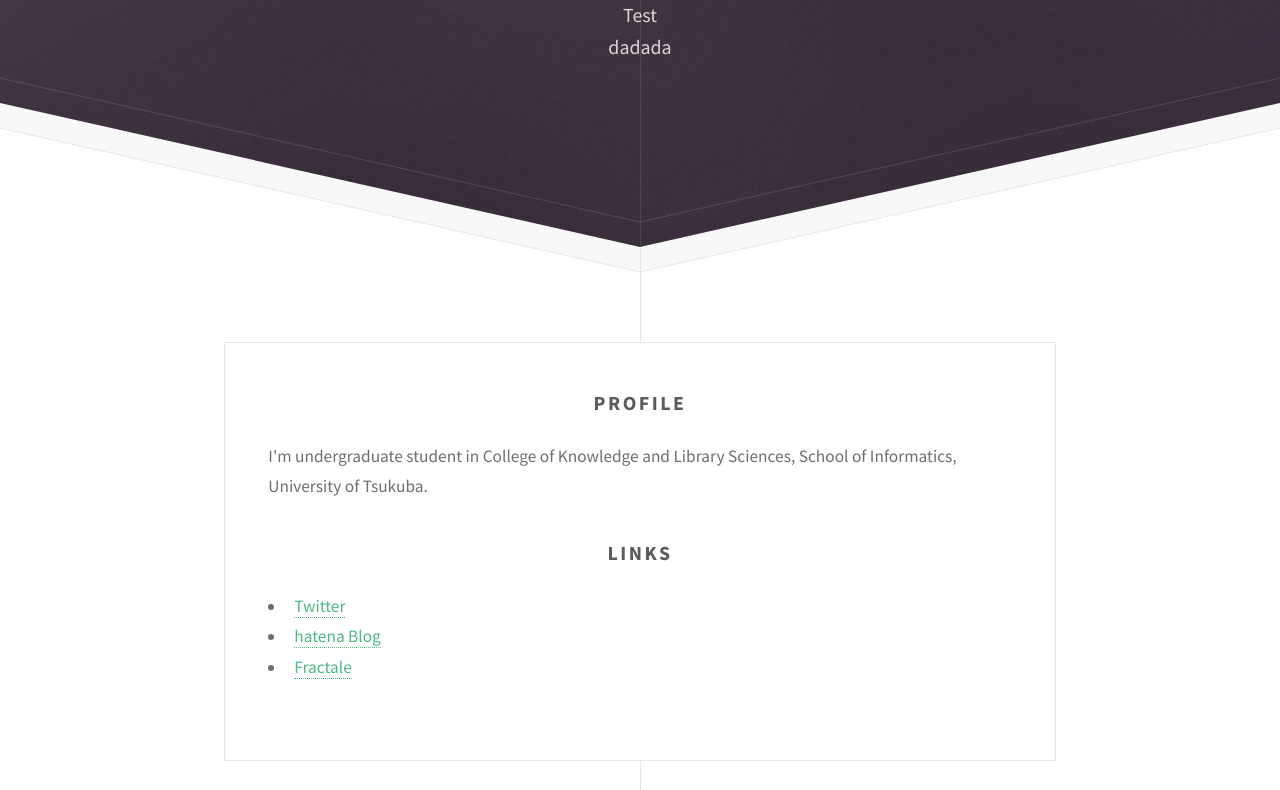
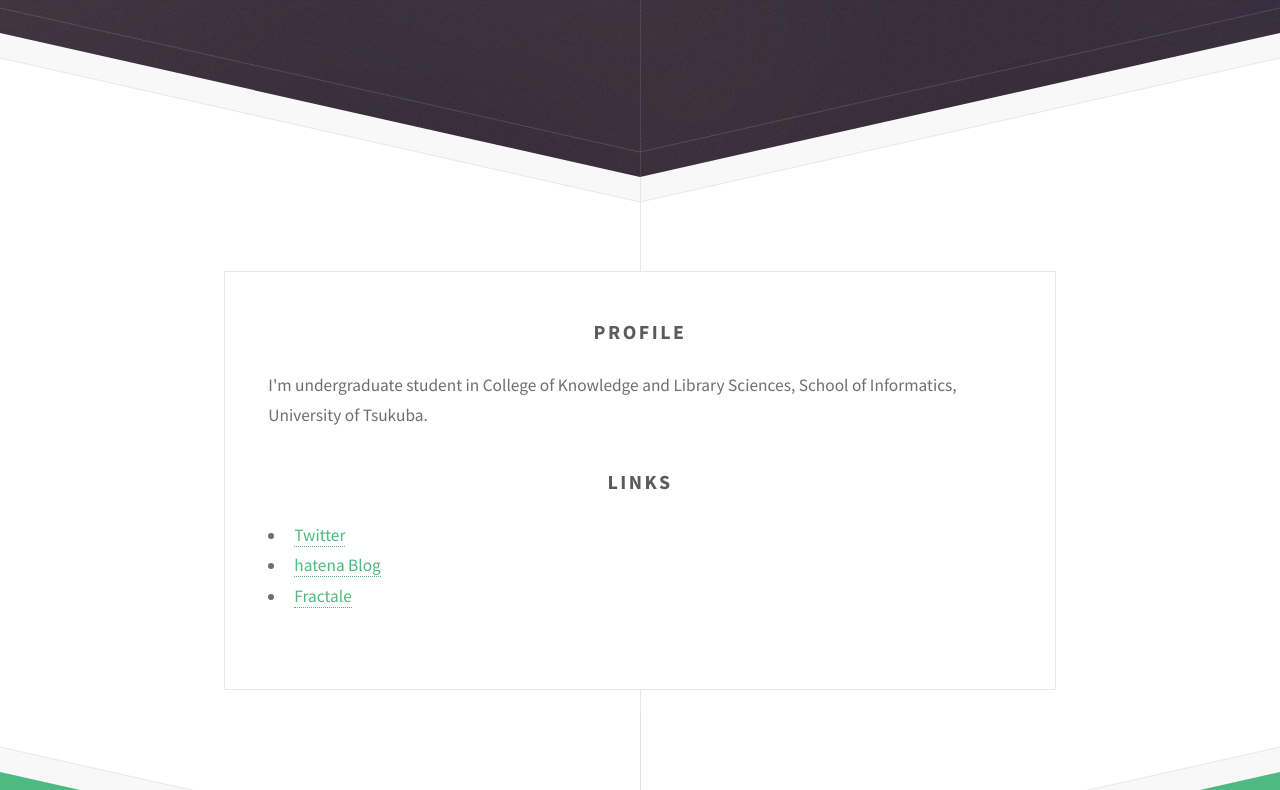
Before and after one commit to nzw0301/mypage, a plain HTML site: page index.html in a window 1280 px wide. Shown: the part 292-1082 px from the top of the page. Drawn offline with Linux system fonts and the light colour scheme.

Commit message:
edit header

```diff
--- a/index.html
+++ b/index.html
@@ -22,9 +22,9 @@
 			<div id="header">
 				<span class="logo icon fa-paper-plane-o"></span>
 				<h1>nzw's  private page.</h1>
-				<p>Test
-				<br />
-				dadada</p>
+				<!-- <p>Private site -->
+				<!-- <br /> -->
+				<!-- dadada</p> -->
 			</div>
 
 		<!-- Main -->
```
